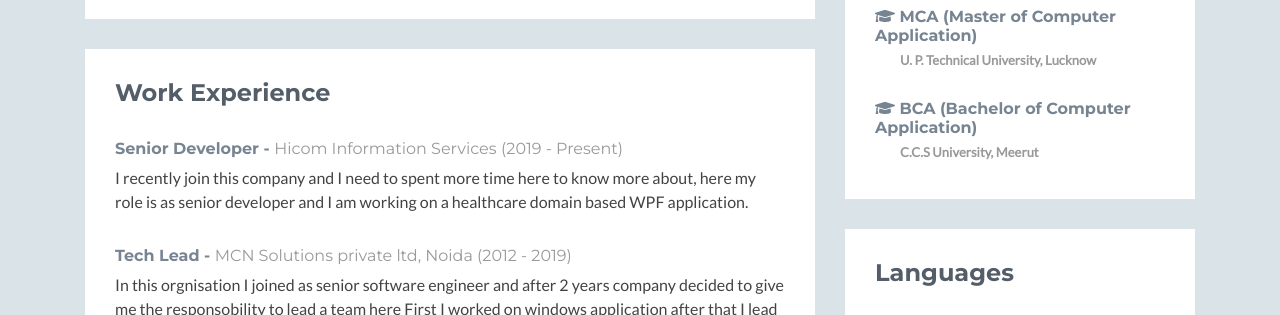
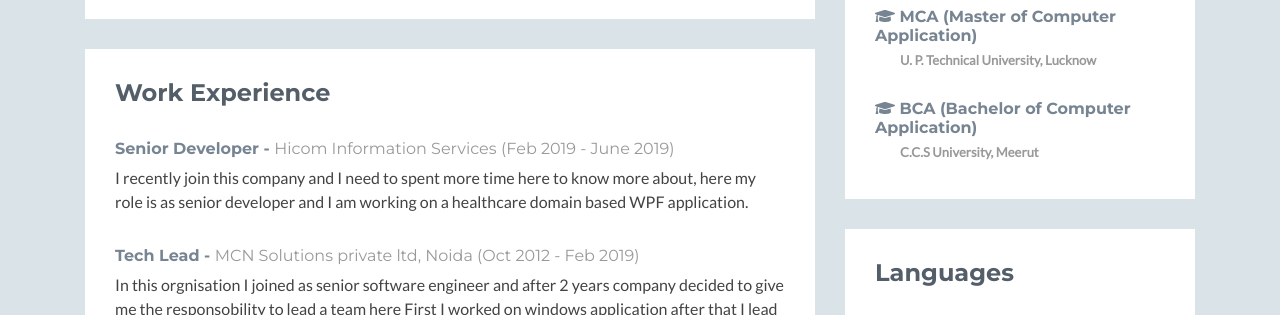
Before and after one commit to iamcknitin/iamcknitin, a plain HTML site: page index.html in a window 1280 px wide. Shown: the part 1280-1595 px from the top of the page. Drawn offline with nearby package versions, Linux system fonts and the light colour scheme; no server answers; a script that the page names is missing; some icons are missing.

Commit message:
Update index.html

```diff
--- a/index.html
+++ b/index.html
@@ -97,11 +97,11 @@
                         <h2 class="heading">Work Experience</h2>
                         <div class="content">
                             <div class="item">
-                                <h3 class="title">Senior Developer - <span class="place"><a href="#">Hicom Information Services</a></span> <span class="year">(2019 - Present)</span></h3>
+                                <h3 class="title">Senior Developer - <span class="place"><a href="#">Hicom Information Services</a></span> <span class="year">(Feb 2019 - June 2019)</span></h3>
                                 <p>I recently join this company and I need to spent more time here to know more about, here my role is as senior developer and I am working on a healthcare domain based WPF application.</p>
                             </div><!--//item-->
                             <div class="item">
-                                <h3 class="title">Tech Lead - <span class="place"><a href="#">MCN Solutions private ltd, Noida </a></span> <span class="year">(2012 - 2019)</span></h3>
+                                <h3 class="title">Tech Lead - <span class="place"><a href="#">MCN Solutions private ltd, Noida </a></span> <span class="year">(Oct 2012 - Feb 2019)</span></h3>
                                 <p>In this orgnisation I joined as senior software engineer and after 2 years company decided to give me the responsobility to lead a team here First I worked on windows application after that I lead a team in Xamarin and in last one and half year on working tenure I lead a team which worked on web application with Angular 5.</p>
                             </div><!--//item-->
 
```
